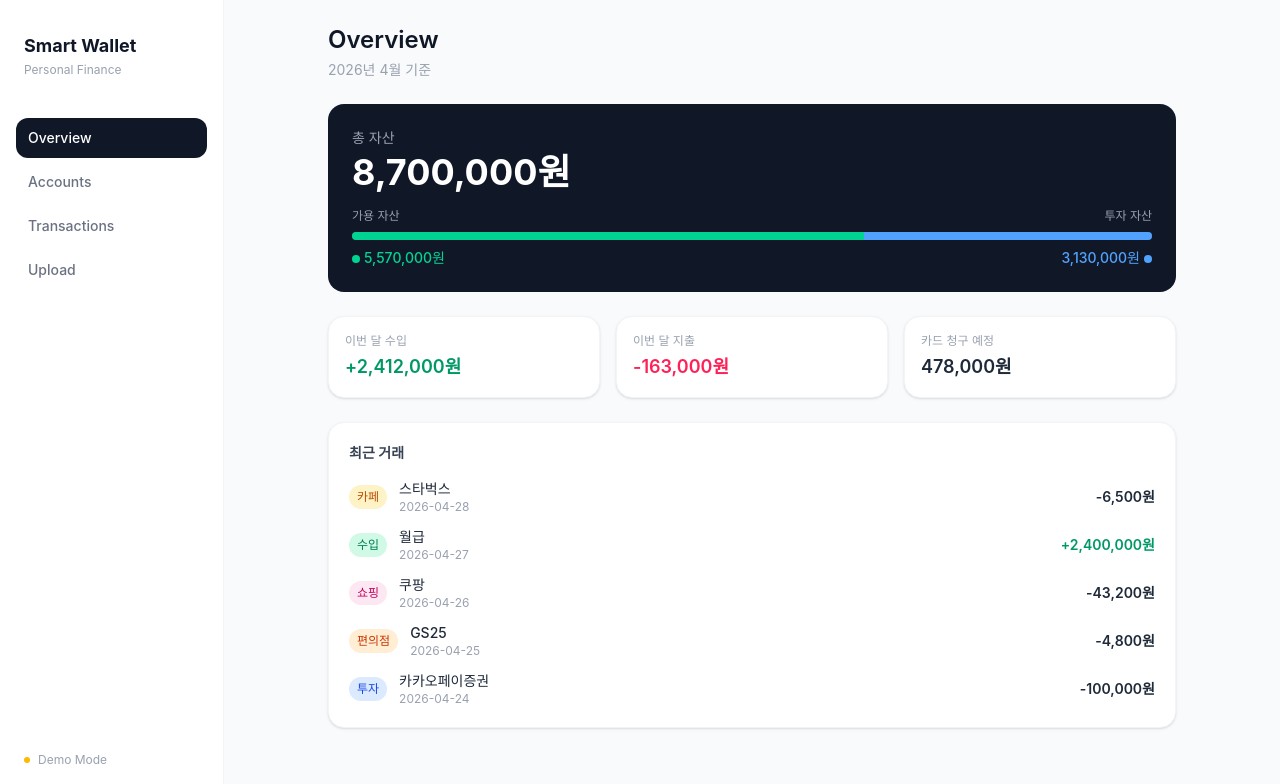
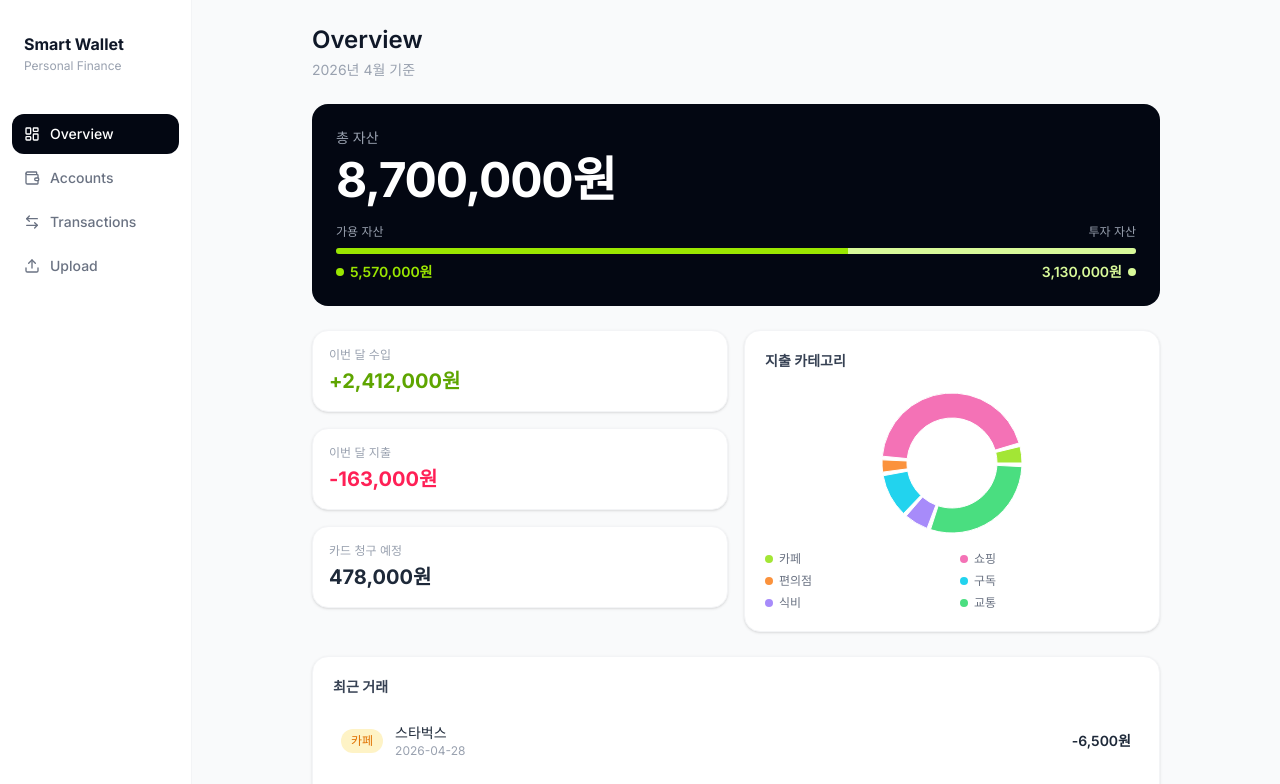
Before and after one commit to yoobilee/smart-wallet-dashboard, a React (Vite) app: page / in a window 1280 px wide. Shown: the top 784 px of the page. Built offline with nearby package versions, Linux system fonts and the light colour scheme.

Commit message:
feat: 디자인 개선 - 폰트, 컬러, 아이콘, 도넛 차트 추가

```diff
--- a/index.html
+++ b/index.html
@@ -6,6 +6,9 @@
   <link rel="icon" type="image/ico" href="/favicon.ico" />
   <link rel="icon" type="image/svg+xml" href="/favicon.svg" />
   <link rel="apple-touch-icon" href="/favicon-192.png" />
+  <link rel="preconnect" href="https://fonts.googleapis.com">
+  <link rel="preconnect" href="https://fonts.gstatic.com" crossorigin>
+  <link href="https://fonts.googleapis.com/css2?family=Inter:wght@300;400;500;600;700&display=swap" rel="stylesheet">
   <meta name="viewport" content="width=device-width, initial-scale=1.0" />
   <title>smart-wallet-dashboard</title>
 </head>
--- a/package.json
+++ b/package.json
@@ -11,8 +11,10 @@
   },
   "dependencies": {
     "@tailwindcss/vite": "^4.2.4",
+    "lucide-react": "^1.11.0",
     "react": "^19.2.5",
     "react-dom": "^19.2.5",
+    "recharts": "^3.8.1",
     "tailwindcss": "^4.2.4"
   },
   "devDependencies": {
--- a/src/components/Sidebar.jsx
+++ b/src/components/Sidebar.jsx
@@ -1,52 +1,59 @@
 // =============================================
 // Sidebar 컴포넌트 - 왼쪽 네비게이션 메뉴
-// activePage: 현재 어떤 페이지인지 표시
-// onNavigate: 페이지 이동 함수
+// lucide-react 아이콘 + 텍스트 조합
 // =============================================
 
+import { LayoutDashboard, Wallet, ArrowLeftRight, Upload } from "lucide-react";
+
 // 네비게이션 메뉴 목록
-// label: 화면에 표시될 이름
-// key: 페이지 구분용 고유값
+// icon: lucide-react 아이콘 컴포넌트
 const navItems = [
-  { label: "Overview",     key: "dashboard"    },
-  { label: "Accounts",     key: "accounts"     },
-  { label: "Transactions", key: "transactions" },
-  { label: "Upload",       key: "upload"       },
+  { label: "Overview",     key: "dashboard",    icon: LayoutDashboard },
+  { label: "Accounts",     key: "accounts",     icon: Wallet          },
+  { label: "Transactions", key: "transactions", icon: ArrowLeftRight  },
+  { label: "Upload",       key: "upload",       icon: Upload          },
 ];
 
 function Sidebar({ activePage, onNavigate }) {
   return (
-    <aside className="w-56 min-h-screen bg-white border-r border-gray-100 flex flex-col px-4 py-8">
+    <aside className="w-48 min-h-screen bg-white border-r border-gray-100 flex flex-col px-3 py-8">
 
       {/* ── 로고 영역 ── */}
-      <div className="mb-10 px-2">
-        <h1 className="text-lg font-bold text-gray-900">Smart Wallet</h1>
+      <div className="mb-10 px-3">
+        <h1 className="text-base font-bold text-gray-900">Smart Wallet</h1>
         <p className="text-xs text-gray-400 mt-0.5">Personal Finance</p>
       </div>
 
       {/* ── 메뉴 목록 ── */}
       <nav className="flex flex-col gap-1">
-        {navItems.map((item) => (
+        {navItems.map((item) => {
+          // Icon 변수에 아이콘 컴포넌트 저장 (대문자로 시작해야 JSX에서 컴포넌트로 인식)
+          const Icon = item.icon;
+          return (
             <button
               key={item.key}
               onClick={() => onNavigate(item.key)}
               className={`
-              text-left px-3 py-2.5 rounded-xl text-sm font-medium transition-colors
+                flex items-center gap-2.5 text-left px-3 py-2.5 rounded-xl text-sm font-medium transition-colors
                 ${activePage === item.key
-                ? "bg-gray-900 text-white"        // 현재 페이지 - 진한 배경
-                : "text-gray-500 hover:bg-gray-50 hover:text-gray-900"  // 나머지
+                  ? "bg-gray-950 text-white"
+                  : "text-gray-500 hover:bg-gray-50 hover:text-gray-900"
                 }
               `}
             >
+              {/* 아이콘 */}
+              <Icon size={16} />
+              {/* 텍스트 */}
               {item.label}
             </button>
-        ))}
+          );
+        })}
       </nav>
 
-      {/* ── 하단 더미 모드 표시 ── */}
-      <div className="mt-auto px-2">
+      {/* ── 하단 Demo Mode 표시 ── */}
+      <div className="mt-auto px-3">
         <div className="flex items-center gap-2 text-xs text-gray-400">
-          <span className="w-1.5 h-1.5 rounded-full bg-amber-400" />
+          <span className="w-1.5 h-1.5 rounded-full bg-lime-400" />
           Demo Mode
         </div>
       </div>
--- a/src/index.css
+++ b/src/index.css
@@ -1 +1,7 @@
 @import "tailwindcss";
+
+/* 전체 폰트를 Inter로 설정 */
+* {
+  font-family: 'Inter', -apple-system, BlinkMacSystemFont, sans-serif;
+  -webkit-font-smoothing: antialiased;
+}
--- a/src/pages/Dashboard.jsx
+++ b/src/pages/Dashboard.jsx
@@ -1,8 +1,9 @@
 // =============================================
 // Dashboard 페이지 - 메인 화면
-// 자산 현황, 수입/지출 요약, 최근 거래 내역 표시
+// 자산 현황, 수입/지출 요약, 최근 거래 내역, 도넛 차트
 // =============================================
 
+import { PieChart, Pie, Cell, Tooltip, ResponsiveContainer } from "recharts";
 import {
   totalAssets,
   availableBalance,
@@ -13,29 +14,39 @@ import {
   transactions,
 } from "../data/dummyData";
 
-// 숫자를 한국 원화 형식으로 변환하는 함수
-// 예: 1240000 → "1,240,000원"
+// 숫자를 한국 원화 형식으로 변환
 const formatKRW = (amount) => {
   return Math.abs(amount).toLocaleString("ko-KR") + "원";
 };
 
-// 카테고리별 색상 지정
+// 카테고리별 색상
 const categoryColor = {
-  카페:   "bg-amber-100 text-amber-700",
-  쇼핑:   "bg-pink-100 text-pink-700",
-  편의점: "bg-orange-100 text-orange-700",
-  투자:   "bg-blue-100 text-blue-700",
-  구독:   "bg-purple-100 text-purple-700",
-  식비:   "bg-green-100 text-green-700",
-  교통:   "bg-cyan-100 text-cyan-700",
-  수입:   "bg-emerald-100 text-emerald-700",
+  카페:   "bg-amber-100 text-amber-600",
+  쇼핑:   "bg-pink-100 text-pink-600",
+  편의점: "bg-orange-100 text-orange-600",
+  투자:   "bg-lime-100 text-lime-600",
+  구독:   "bg-purple-100 text-purple-600",
+  식비:   "bg-green-100 text-green-600",
+  교통:   "bg-cyan-100 text-cyan-600",
+  수입:   "bg-lime-100 text-lime-700",
 };
 
+// 도넛 차트 색상 팔레트
+const CHART_COLORS = ["#a3e635", "#f472b6", "#fb923c", "#22d3ee", "#a78bfa", "#4ade80", "#fbbf24"];
+
+// 카테고리별 지출 합계 계산 (수입/투자 제외)
+const categoryData = Object.entries(
+  transactions
+    .filter((t) => t.amount < 0 && t.category !== "투자")
+    .reduce((acc, t) => {
+      // 카테고리별로 금액 합산
+      acc[t.category] = (acc[t.category] || 0) + Math.abs(t.amount);
+      return acc;
+    }, {})
+).map(([name, value]) => ({ name, value }));
+
 function Dashboard() {
-  // 최근 5건만 표시
   const recentTransactions = transactions.slice(0, 5);
-
-  // 투자 비율 계산 (자산 대비 투자 비중, 막대 그래프용)
   const investmentRatio = (totalInvestmentBalance / totalAssets) * 100;
 
   return (
@@ -48,68 +59,89 @@ function Dashboard() {
       </div>
 
       {/* ── 총 자산 카드 ── */}
-      <div className="bg-gray-900 text-white rounded-2xl p-6 space-y-4">
-
-        {/* 총 자산 금액 */}
+      <div className="bg-gray-950 text-white rounded-2xl p-6 space-y-5">
         <div>
           <p className="text-sm text-gray-400">총 자산</p>
-          <p className="text-4xl font-bold mt-1">{formatKRW(totalAssets)}</p>
+          <p className="text-5xl font-bold mt-2 tracking-tight">{formatKRW(totalAssets)}</p>
         </div>
 
-        {/* 가용 자산 / 투자 자산 분리 막대 */}
         <div className="space-y-2">
           <div className="flex justify-between text-xs text-gray-400">
             <span>가용 자산</span>
             <span>투자 자산</span>
           </div>
-
-          {/* 비율 막대 그래프 */}
-          <div className="flex rounded-full overflow-hidden h-2 bg-gray-700">
-            {/* 가용 자산 비율 */}
-            <div
-              className="bg-emerald-400 transition-all duration-500"
-              style={{ width: `${100 - investmentRatio}%` }}
-            />
-            {/* 투자 자산 비율 */}
-            <div
-              className="bg-blue-400"
-              style={{ width: `${investmentRatio}%` }}
-            />
+          <div className="flex rounded-full overflow-hidden h-1.5 bg-gray-800">
+            <div className="bg-lime-400 transition-all duration-500" style={{ width: `${100 - investmentRatio}%` }} />
+            <div className="bg-lime-200" style={{ width: `${investmentRatio}%` }} />
           </div>
-
-          {/* 금액 표시 */}
           <div className="flex justify-between text-sm">
-            <div>
-              <span className="inline-block w-2 h-2 rounded-full bg-emerald-400 mr-1" />
-              <span className="text-emerald-400 font-medium">{formatKRW(availableBalance)}</span>
+            <div className="flex items-center gap-1.5">
+              <span className="w-2 h-2 rounded-full bg-lime-400" />
+              <span className="text-lime-400 font-semibold">{formatKRW(availableBalance)}</span>
             </div>
-            <div>
-              <span className="text-blue-400 font-medium">{formatKRW(totalInvestmentBalance)}</span>
-              <span className="inline-block w-2 h-2 rounded-full bg-blue-400 ml-1" />
+            <div className="flex items-center gap-1.5">
+              <span className="text-lime-200 font-semibold">{formatKRW(totalInvestmentBalance)}</span>
+              <span className="w-2 h-2 rounded-full bg-lime-200" />
             </div>
           </div>
         </div>
       </div>
 
-      {/* ── 이번 달 요약 카드 3개 ── */}
-      <div className="grid grid-cols-3 gap-4">
+      {/* ── 이번 달 요약 + 도넛 차트 ── */}
+      <div className="grid grid-cols-2 gap-4">
 
-        {/* 수입 */}
-        <div className="bg-white border border-gray-100 rounded-2xl p-4 space-y-1 shadow-sm">
-          <p className="text-xs text-gray-400">이번 달 수입</p>
-          <p className="text-lg font-semibold text-emerald-600">+{formatKRW(thisMonthIncome)}</p>
+        {/* 왼쪽 - 수입/지출/카드 요약 */}
+        <div className="space-y-4">
+          <div className="bg-white border border-gray-100 rounded-2xl p-4 shadow-sm">
+            <p className="text-xs text-gray-400">이번 달 수입</p>
+            <p className="text-xl font-bold text-lime-600 mt-1">+{formatKRW(thisMonthIncome)}</p>
+          </div>
+          <div className="bg-white border border-gray-100 rounded-2xl p-4 shadow-sm">
+            <p className="text-xs text-gray-400">이번 달 지출</p>
+            <p className="text-xl font-bold text-rose-500 mt-1">-{formatKRW(thisMonthExpense)}</p>
+          </div>
+          <div className="bg-white border border-gray-100 rounded-2xl p-4 shadow-sm">
+            <p className="text-xs text-gray-400">카드 청구 예정</p>
+            <p className="text-xl font-bold text-gray-800 mt-1">{formatKRW(totalCardSpending)}</p>
+          </div>
         </div>
 
-        {/* 지출 */}
-        <div className="bg-white border border-gray-100 rounded-2xl p-4 space-y-1 shadow-sm">
-          <p className="text-xs text-gray-400">이번 달 지출</p>
-          <p className="text-lg font-semibold text-rose-500">-{formatKRW(thisMonthExpense)}</p>
-        </div>
+        {/* 오른쪽 - 도넛 차트 */}
+        <div className="bg-white border border-gray-100 rounded-2xl p-5 shadow-sm">
+          <h2 className="text-sm font-semibold text-gray-700 mb-3">지출 카테고리</h2>
 
-        {/* 카드 청구 예정 */}
-        <div className="bg-white border border-gray-100 rounded-2xl p-4 space-y-1 shadow-sm">
-          <p className="text-xs text-gray-400">카드 청구 예정</p>
-          <p className="text-lg font-semibold text-gray-800">{formatKRW(totalCardSpending)}</p>
+          {/* recharts 도넛 차트 */}
+          <ResponsiveContainer width="100%" height={160}>
+            <PieChart>
+              <Pie
+                data={categoryData}
+                cx="50%"
+                cy="50%"
+                innerRadius={45}  // 안쪽 반지름 (도넛 구멍)
+                outerRadius={70}  // 바깥 반지름
+                dataKey="value"
+                paddingAngle={3}
+              >
+                {categoryData.map((entry, index) => (
+                  <Cell key={index} fill={CHART_COLORS[index % CHART_COLORS.length]} />
+                ))}
+              </Pie>
+              <Tooltip
+                formatter={(value) => [formatKRW(value), "지출"]}
+                contentStyle={{ borderRadius: "12px", border: "1px solid #f1f5f9", fontSize: "12px" }}
+              />
+            </PieChart>
+          </ResponsiveContainer>
+
+          {/* 범례 */}
+          <div className="grid grid-cols-2 gap-x-4 gap-y-1.5 mt-2">
+            {categoryData.map((entry, index) => (
+              <div key={entry.name} className="flex items-center gap-1.5">
+                <span className="w-2 h-2 rounded-full flex-shrink-0" style={{ backgroundColor: CHART_COLORS[index % CHART_COLORS.length] }} />
+                <span className="text-xs text-gray-500 truncate">{entry.name}</span>
+              </div>
+            ))}
+          </div>
         </div>
 
       </div>
@@ -117,14 +149,14 @@ function Dashboard() {
       {/* ── 최근 거래 내역 ── */}
       <div className="bg-white border border-gray-100 rounded-2xl p-5 shadow-sm">
         <h2 className="text-sm font-semibold text-gray-700 mb-4">최근 거래</h2>
-
-        <div className="space-y-3">
+        <div className="space-y-1">
           {recentTransactions.map((t) => (
-            <div key={t.id} className="flex items-center justify-between">
-
-              {/* 카테고리 뱃지 + 설명 */}
+            <div
+              key={t.id}
+              className="flex items-center justify-between px-2 py-2.5 rounded-xl hover:bg-gray-50 transition-colors cursor-default"
+            >
               <div className="flex items-center gap-3">
-                <span className={`text-xs px-2 py-1 rounded-full font-medium ${categoryColor[t.category] || "bg-gray-100 text-gray-600"}`}>
+                <span className={`text-xs px-2.5 py-1 rounded-full font-medium ${categoryColor[t.category] || "bg-gray-100 text-gray-600"}`}>
                   {t.category}
                 </span>
                 <div>
@@ -132,12 +164,9 @@ function Dashboard() {
                   <p className="text-xs text-gray-400">{t.date}</p>
                 </div>
               </div>
-
-              {/* 금액 */}
-              <p className={`text-sm font-semibold ${t.amount > 0 ? "text-emerald-600" : "text-gray-800"}`}>
+              <p className={`text-sm font-semibold ${t.amount > 0 ? "text-lime-600" : "text-gray-800"}`}>
                 {t.amount > 0 ? "+" : ""}{t.amount.toLocaleString("ko-KR")}원
               </p>
-
             </div>
           ))}
         </div>
--- a/src/pages/Transactions.jsx
+++ b/src/pages/Transactions.jsx
@@ -18,7 +18,7 @@ const categoryColor = {
   구독:   "bg-purple-100 text-purple-700",
   식비:   "bg-green-100 text-green-700",
   교통:   "bg-cyan-100 text-cyan-700",
-  수입:   "bg-emerald-100 text-emerald-700",
+  수입:   "bg-lime-100 text-emerald-700",
 };
 
 function Transactions() {
@@ -103,7 +103,7 @@ function Transactions() {
                 </div>
 
                 {/* 금액 */}
-                <p className={`text-sm font-semibold ${t.amount > 0 ? "text-emerald-600" : "text-gray-800"}`}>
+                <p className={`text-sm font-semibold ${t.amount > 0 ? "text-lime-600" : "text-gray-800"}`}>
                   {t.amount > 0 ? "+" : ""}{formatKRW(t.amount)}
                 </p>
 
--- a/src/pages/Upload.jsx
+++ b/src/pages/Upload.jsx
@@ -77,7 +77,7 @@ function Upload() {
               <p className="text-xs text-gray-400 mt-0.5">{type.description}</p>
               {/* 업로드된 파일명 표시 */}
               {uploadedFiles[type.key] && (
-                <p className="text-xs text-emerald-600 mt-1">
+                <p className="text-xs text-lime-600 mt-1">
                   ✓ {uploadedFiles[type.key]}
                 </p>
               )}
@@ -94,7 +94,7 @@ function Upload() {
               <span className={`
                 text-xs font-medium px-4 py-2 rounded-xl border transition-colors
                 ${uploadedFiles[type.key]
-                  ? "border-emerald-200 text-emerald-600 bg-emerald-50"
+                  ? "border-lime-200 text-lime-600 bg-lime-50"
                   : "border-gray-200 text-gray-600 hover:border-gray-400"
                 }
               `}>
```
Also changed, not shown: src/pages/Accounts.jsx (+4 -4 lines), 1 other file (tests, documents, lock files or other folders). Lines whose indentation alone changed are shown as unchanged.
